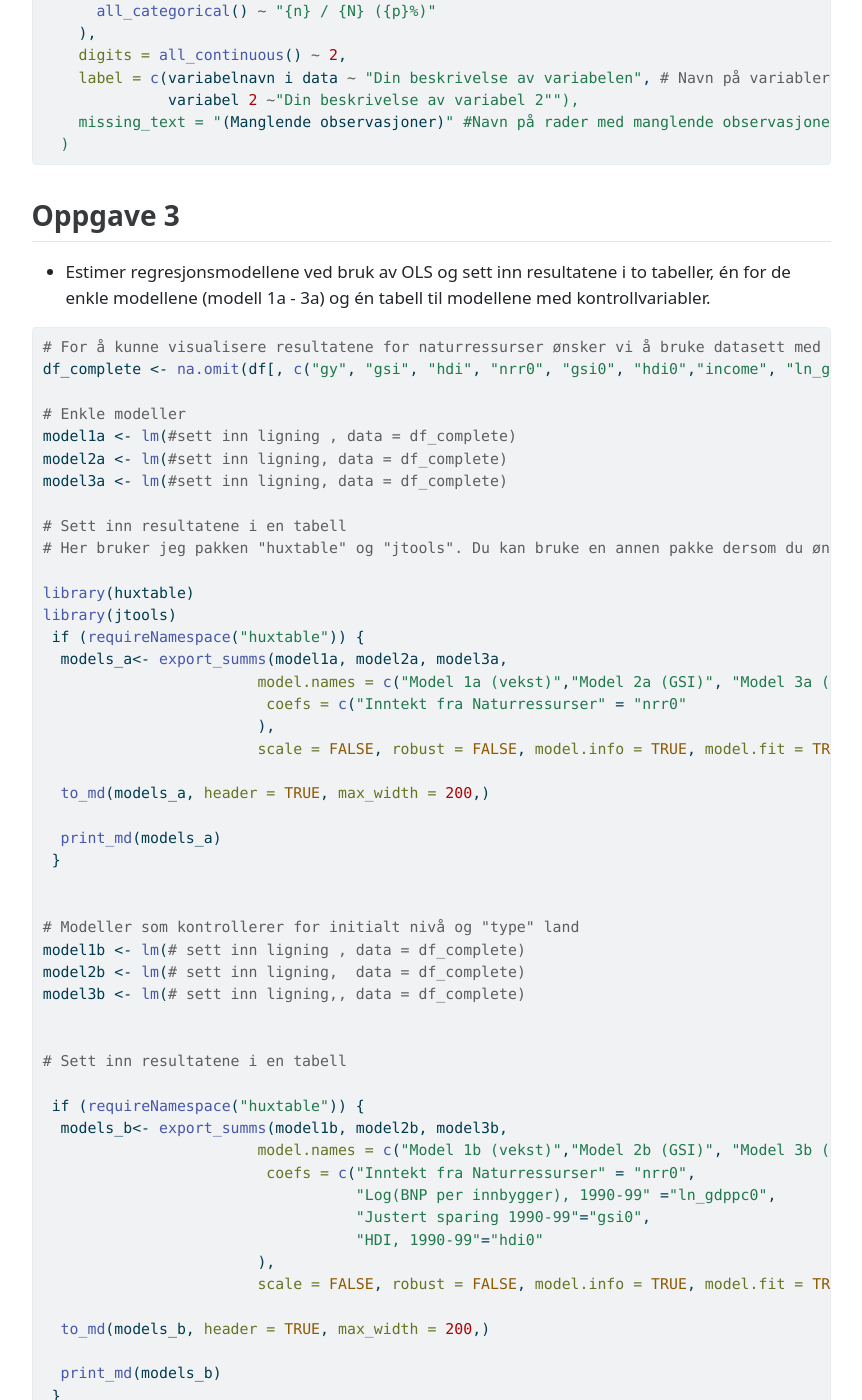
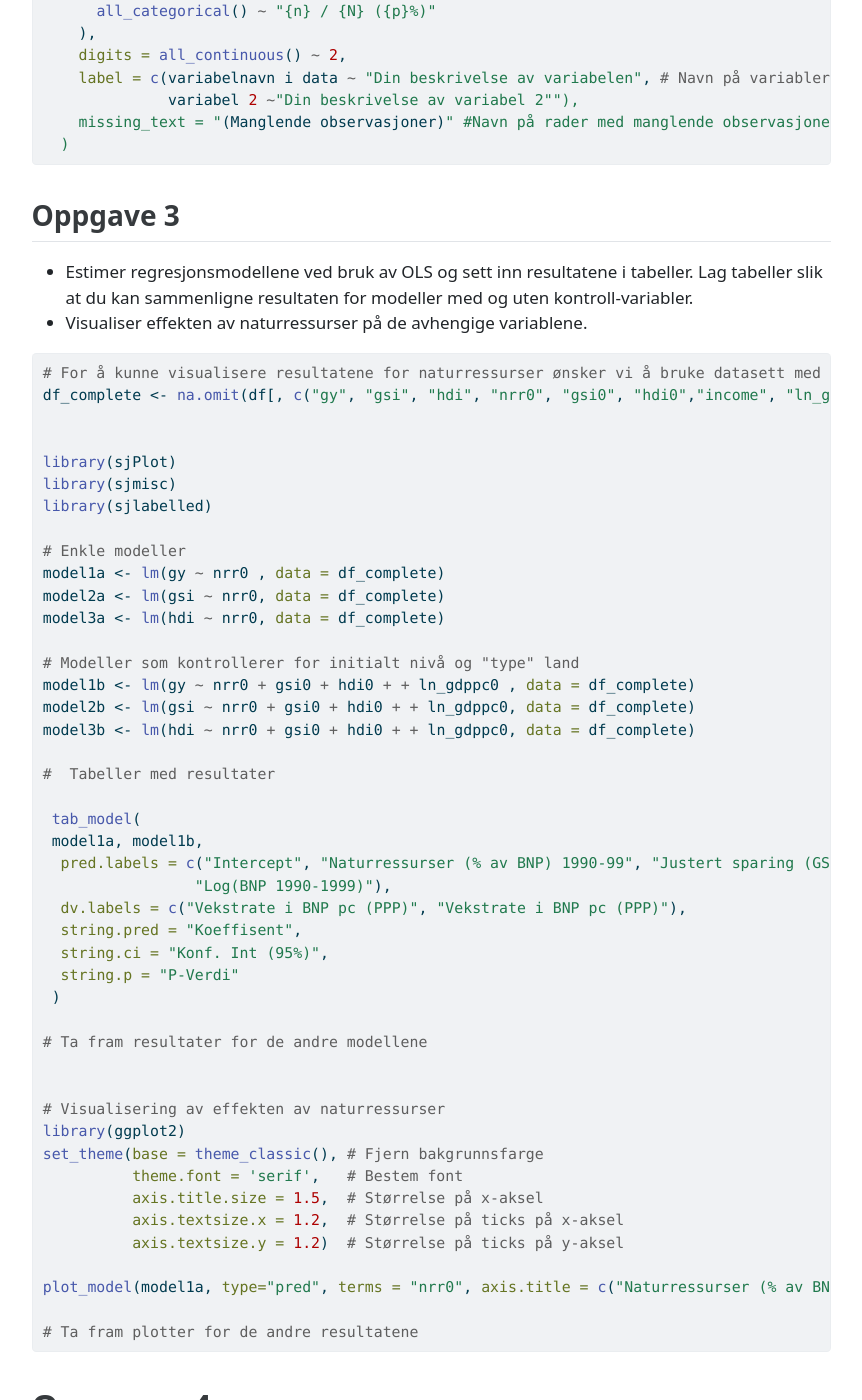
Before and after one commit to uit-sok-2011-v2024/uit-sok-2011-v2024.github.io, a Jekyll site: the page assets/sok-2011_seminar_6_v24_fs.html, which Jekyll copies as it is, in a window 1280 px wide and 1400 px high, scrolled down 4792 px. Shown: the whole window, without its empty margins (209-1071 px from the left). Built offline with Jekyll 4.4.1, drawn with Linux system fonts in a browser that asks for light colours; some of the changed text lies outside the part shown.

Commit message:
Add files via upload

```diff
--- a/assets/sok-2011_seminar_6_v24_fs.html
+++ b/assets/sok-2011_seminar_6_v24_fs.html
@@ -3361,65 +3361,63 @@ hdi_{i} = \tilde{\omicron} +\delta_1 \cdot nrr_i  + \delta_2 \cdot \ln(gdp_0) +\
 <section id="oppgave-3" class="level2">
 <h2 class="anchored" data-anchor-id="oppgave-3">Oppgave 3</h2>
 <ul>
-<li>Estimer regresjonsmodellene ved bruk av OLS og sett inn resultatene i to tabeller, én for de enkle modellene (modell 1a - 3a) og én tabell til modellene med kontrollvariabler.</li>
+<li>Estimer regresjonsmodellene ved bruk av OLS og sett inn resultatene i tabeller. Lag tabeller slik at du kan sammenligne resultaten for modeller med og uten kontroll-variabler.</li>
+<li>Visualiser effekten av naturressurser på de avhengige variablene.</li>
 </ul>
 <div class="cell">
 <div class="sourceCode cell-code" id="cb3"><pre class="sourceCode r code-with-copy"><code class="sourceCode r"><span id="cb3-1"><a href="#cb3-1" aria-hidden="true" tabindex="-1"></a><span class="co"># For å kunne visualisere resultatene for naturressurser ønsker vi å bruke datasett med komplette observasjoner</span></span>
 <span id="cb3-2"><a href="#cb3-2" aria-hidden="true" tabindex="-1"></a>df_complete <span class="ot">&lt;-</span> <span class="fu">na.omit</span>(df[, <span class="fu">c</span>(<span class="st">&quot;gy&quot;</span>, <span class="st">&quot;gsi&quot;</span>, <span class="st">&quot;hdi&quot;</span>, <span class="st">&quot;nrr0&quot;</span>, <span class="st">&quot;gsi0&quot;</span>, <span class="st">&quot;hdi0&quot;</span>,<span class="st">&quot;income&quot;</span>, <span class="st">&quot;ln_gdppc0&quot;</span>)])</span>
 <span id="cb3-3"><a href="#cb3-3" aria-hidden="true" tabindex="-1"></a></span>
-<span id="cb3-4"><a href="#cb3-4" aria-hidden="true" tabindex="-1"></a><span class="co"># Enkle modeller </span></span>
-<span id="cb3-5"><a href="#cb3-5" aria-hidden="true" tabindex="-1"></a>model1a <span class="ot">&lt;-</span> <span class="fu">lm</span>(<span class="co">#sett inn ligning , data = df_complete)</span></span>
-<span id="cb3-6"><a href="#cb3-6" aria-hidden="true" tabindex="-1"></a>model2a <span class="ot">&lt;-</span> <span class="fu">lm</span>(<span class="co">#sett inn ligning, data = df_complete)</span></span>
-<span id="cb3-7"><a href="#cb3-7" aria-hidden="true" tabindex="-1"></a>model3a <span class="ot">&lt;-</span> <span class="fu">lm</span>(<span class="co">#sett inn ligning, data = df_complete)</span></span>
+<span id="cb3-4"><a href="#cb3-4" aria-hidden="true" tabindex="-1"></a></span>
+<span id="cb3-5"><a href="#cb3-5" aria-hidden="true" tabindex="-1"></a><span class="fu">library</span>(sjPlot)</span>
+<span id="cb3-6"><a href="#cb3-6" aria-hidden="true" tabindex="-1"></a><span class="fu">library</span>(sjmisc)</span>
+<span id="cb3-7"><a href="#cb3-7" aria-hidden="true" tabindex="-1"></a><span class="fu">library</span>(sjlabelled)</span>
 <span id="cb3-8"><a href="#cb3-8" aria-hidden="true" tabindex="-1"></a></span>
-<span id="cb3-9"><a href="#cb3-9" aria-hidden="true" tabindex="-1"></a><span class="co"># Sett inn resultatene i en tabell</span></span>
-<span id="cb3-10"><a href="#cb3-10" aria-hidden="true" tabindex="-1"></a><span class="co"># Her bruker jeg pakken &quot;huxtable&quot; og &quot;jtools&quot;. Du kan bruke en annen pakke dersom du ønsker. </span></span>
-<span id="cb3-11"><a href="#cb3-11" aria-hidden="true" tabindex="-1"></a></span>
-<span id="cb3-12"><a href="#cb3-12" aria-hidden="true" tabindex="-1"></a><span class="fu">library</span>(huxtable)</span>
-<span id="cb3-13"><a href="#cb3-13" aria-hidden="true" tabindex="-1"></a><span class="fu">library</span>(jtools)</span>
-<span id="cb3-14"><a href="#cb3-14" aria-hidden="true" tabindex="-1"></a> <span class="cf">if</span> (<span class="fu">requireNamespace</span>(<span class="st">&quot;huxtable&quot;</span>)) {</span>
-<span id="cb3-15"><a href="#cb3-15" aria-hidden="true" tabindex="-1"></a>  models_a<span class="ot">&lt;-</span> <span class="fu">export_summs</span>(model1a, model2a, model3a, </span>
-<span id="cb3-16"><a href="#cb3-16" aria-hidden="true" tabindex="-1"></a>                        <span class="at">model.names =</span> <span class="fu">c</span>(<span class="st">&quot;Model 1a (vekst)&quot;</span>,<span class="st">&quot;Model 2a (GSI)&quot;</span>, <span class="st">&quot;Model 3a (HDI)&quot;</span>), <span class="co"># Navn på de ulike modellene</span></span>
-<span id="cb3-17"><a href="#cb3-17" aria-hidden="true" tabindex="-1"></a>                         <span class="at">coefs =</span> <span class="fu">c</span>(<span class="st">&quot;Inntekt fra Naturressurser&quot;</span> <span class="ot">=</span> <span class="st">&quot;nrr0&quot;</span></span>
-<span id="cb3-18"><a href="#cb3-18" aria-hidden="true" tabindex="-1"></a>                        ), </span>
-<span id="cb3-19"><a href="#cb3-19" aria-hidden="true" tabindex="-1"></a>                        <span class="at">scale =</span> <span class="cn">FALSE</span>, <span class="at">robust =</span> <span class="cn">FALSE</span>, <span class="at">model.info =</span> <span class="cn">TRUE</span>, <span class="at">model.fit =</span> <span class="cn">TRUE</span>, <span class="at">center =</span> <span class="cn">TRUE</span>)</span>
-<span id="cb3-20"><a href="#cb3-20" aria-hidden="true" tabindex="-1"></a>  </span>
-<span id="cb3-21"><a href="#cb3-21" aria-hidden="true" tabindex="-1"></a>  <span class="fu">to_md</span>(models_a, <span class="at">header =</span> <span class="cn">TRUE</span>, <span class="at">max_width =</span> <span class="dv">200</span>,)</span>
-<span id="cb3-22"><a href="#cb3-22" aria-hidden="true" tabindex="-1"></a></span>
-<span id="cb3-23"><a href="#cb3-23" aria-hidden="true" tabindex="-1"></a>  <span class="fu">print_md</span>(models_a)</span>
-<span id="cb3-24"><a href="#cb3-24" aria-hidden="true" tabindex="-1"></a> }</span>
-<span id="cb3-25"><a href="#cb3-25" aria-hidden="true" tabindex="-1"></a></span>
-<span id="cb3-26"><a href="#cb3-26" aria-hidden="true" tabindex="-1"></a></span>
-<span id="cb3-27"><a href="#cb3-27" aria-hidden="true" tabindex="-1"></a><span class="co"># Modeller som kontrollerer for initialt nivå og &quot;type&quot; land</span></span>
-<span id="cb3-28"><a href="#cb3-28" aria-hidden="true" tabindex="-1"></a>model1b <span class="ot">&lt;-</span> <span class="fu">lm</span>(<span class="co"># sett inn ligning , data = df_complete)</span></span>
-<span id="cb3-29"><a href="#cb3-29" aria-hidden="true" tabindex="-1"></a>model2b <span class="ot">&lt;-</span> <span class="fu">lm</span>(<span class="co"># sett inn ligning,  data = df_complete)</span></span>
-<span id="cb3-30"><a href="#cb3-30" aria-hidden="true" tabindex="-1"></a>model3b <span class="ot">&lt;-</span> <span class="fu">lm</span>(<span class="co"># sett inn ligning,, data = df_complete)</span></span>
-<span id="cb3-31"><a href="#cb3-31" aria-hidden="true" tabindex="-1"></a></span>
+<span id="cb3-9"><a href="#cb3-9" aria-hidden="true" tabindex="-1"></a><span class="co"># Enkle modeller </span></span>
+<span id="cb3-10"><a href="#cb3-10" aria-hidden="true" tabindex="-1"></a>model1a <span class="ot">&lt;-</span> <span class="fu">lm</span>(gy <span class="sc">~</span> nrr0 , <span class="at">data =</span> df_complete)</span>
+<span id="cb3-11"><a href="#cb3-11" aria-hidden="true" tabindex="-1"></a>model2a <span class="ot">&lt;-</span> <span class="fu">lm</span>(gsi <span class="sc">~</span> nrr0, <span class="at">data =</span> df_complete)</span>
+<span id="cb3-12"><a href="#cb3-12" aria-hidden="true" tabindex="-1"></a>model3a <span class="ot">&lt;-</span> <span class="fu">lm</span>(hdi <span class="sc">~</span> nrr0, <span class="at">data =</span> df_complete)</span>
+<span id="cb3-13"><a href="#cb3-13" aria-hidden="true" tabindex="-1"></a></span>
+<span id="cb3-14"><a href="#cb3-14" aria-hidden="true" tabindex="-1"></a><span class="co"># Modeller som kontrollerer for initialt nivå og &quot;type&quot; land</span></span>
+<span id="cb3-15"><a href="#cb3-15" aria-hidden="true" tabindex="-1"></a>model1b <span class="ot">&lt;-</span> <span class="fu">lm</span>(gy <span class="sc">~</span> nrr0 <span class="sc">+</span> gsi0 <span class="sc">+</span> hdi0 <span class="sc">+</span> <span class="sc">+</span> ln_gdppc0 , <span class="at">data =</span> df_complete)</span>
+<span id="cb3-16"><a href="#cb3-16" aria-hidden="true" tabindex="-1"></a>model2b <span class="ot">&lt;-</span> <span class="fu">lm</span>(gsi <span class="sc">~</span> nrr0 <span class="sc">+</span> gsi0 <span class="sc">+</span> hdi0 <span class="sc">+</span> <span class="sc">+</span> ln_gdppc0, <span class="at">data =</span> df_complete)</span>
+<span id="cb3-17"><a href="#cb3-17" aria-hidden="true" tabindex="-1"></a>model3b <span class="ot">&lt;-</span> <span class="fu">lm</span>(hdi <span class="sc">~</span> nrr0 <span class="sc">+</span> gsi0 <span class="sc">+</span> hdi0 <span class="sc">+</span> <span class="sc">+</span> ln_gdppc0, <span class="at">data =</span> df_complete)</span>
+<span id="cb3-18"><a href="#cb3-18" aria-hidden="true" tabindex="-1"></a></span>
+<span id="cb3-19"><a href="#cb3-19" aria-hidden="true" tabindex="-1"></a><span class="co">#  Tabeller med resultater</span></span>
+<span id="cb3-20"><a href="#cb3-20" aria-hidden="true" tabindex="-1"></a></span>
+<span id="cb3-21"><a href="#cb3-21" aria-hidden="true" tabindex="-1"></a> <span class="fu">tab_model</span>(</span>
+<span id="cb3-22"><a href="#cb3-22" aria-hidden="true" tabindex="-1"></a> model1a, model1b, </span>
+<span id="cb3-23"><a href="#cb3-23" aria-hidden="true" tabindex="-1"></a>  <span class="at">pred.labels =</span> <span class="fu">c</span>(<span class="st">&quot;Intercept&quot;</span>, <span class="st">&quot;Naturressurser (% av BNP) 1990-99&quot;</span>, <span class="st">&quot;Justert sparing (GSI) 1990-99&quot;</span>, <span class="st">&quot;HDI 1990-99&quot;</span>,</span>
+<span id="cb3-24"><a href="#cb3-24" aria-hidden="true" tabindex="-1"></a>                 <span class="st">&quot;Log(BNP 1990-1999)&quot;</span>),</span>
+<span id="cb3-25"><a href="#cb3-25" aria-hidden="true" tabindex="-1"></a>  <span class="at">dv.labels =</span> <span class="fu">c</span>(<span class="st">&quot;Vekstrate i BNP pc (PPP)&quot;</span>, <span class="st">&quot;Vekstrate i BNP pc (PPP)&quot;</span>),</span>
+<span id="cb3-26"><a href="#cb3-26" aria-hidden="true" tabindex="-1"></a>  <span class="at">string.pred =</span> <span class="st">&quot;Koeffisent&quot;</span>,</span>
+<span id="cb3-27"><a href="#cb3-27" aria-hidden="true" tabindex="-1"></a>  <span class="at">string.ci =</span> <span class="st">&quot;Konf. Int (95%)&quot;</span>,</span>
+<span id="cb3-28"><a href="#cb3-28" aria-hidden="true" tabindex="-1"></a>  <span class="at">string.p =</span> <span class="st">&quot;P-Verdi&quot;</span></span>
+<span id="cb3-29"><a href="#cb3-29" aria-hidden="true" tabindex="-1"></a> )</span>
+<span id="cb3-30"><a href="#cb3-30" aria-hidden="true" tabindex="-1"></a></span>
+<span id="cb3-31"><a href="#cb3-31" aria-hidden="true" tabindex="-1"></a><span class="co"># Ta fram resultater for de andre modellene </span></span>
 <span id="cb3-32"><a href="#cb3-32" aria-hidden="true" tabindex="-1"></a></span>
-<span id="cb3-33"><a href="#cb3-33" aria-hidden="true" tabindex="-1"></a><span class="co"># Sett inn resultatene i en tabell</span></span>
-<span id="cb3-34"><a href="#cb3-34" aria-hidden="true" tabindex="-1"></a></span>
-<span id="cb3-35"><a href="#cb3-35" aria-hidden="true" tabindex="-1"></a> <span class="cf">if</span> (<span class="fu">requireNamespace</span>(<span class="st">&quot;huxtable&quot;</span>)) {</span>
-<span id="cb3-36"><a href="#cb3-36" aria-hidden="true" tabindex="-1"></a>  models_b<span class="ot">&lt;-</span> <span class="fu">export_summs</span>(model1b, model2b, model3b, </span>
-<span id="cb3-37"><a href="#cb3-37" aria-hidden="true" tabindex="-1"></a>                        <span class="at">model.names =</span> <span class="fu">c</span>(<span class="st">&quot;Model 1b (vekst)&quot;</span>,<span class="st">&quot;Model 2b (GSI)&quot;</span>, <span class="st">&quot;Model 3b (HDI)&quot;</span>),</span>
-<span id="cb3-38"><a href="#cb3-38" aria-hidden="true" tabindex="-1"></a>                         <span class="at">coefs =</span> <span class="fu">c</span>(<span class="st">&quot;Inntekt fra Naturressurser&quot;</span> <span class="ot">=</span> <span class="st">&quot;nrr0&quot;</span>,</span>
-<span id="cb3-39"><a href="#cb3-39" aria-hidden="true" tabindex="-1"></a>                                   <span class="st">&quot;Log(BNP per innbygger), 1990-99&quot;</span> <span class="ot">=</span><span class="st">&quot;ln_gdppc0&quot;</span>,</span>
-<span id="cb3-40"><a href="#cb3-40" aria-hidden="true" tabindex="-1"></a>                                   <span class="st">&quot;Justert sparing 1990-99&quot;</span><span class="ot">=</span><span class="st">&quot;gsi0&quot;</span>,</span>
-<span id="cb3-41"><a href="#cb3-41" aria-hidden="true" tabindex="-1"></a>                                   <span class="st">&quot;HDI, 1990-99&quot;</span><span class="ot">=</span><span class="st">&quot;hdi0&quot;</span></span>
-<span id="cb3-42"><a href="#cb3-42" aria-hidden="true" tabindex="-1"></a>                        ), </span>
-<span id="cb3-43"><a href="#cb3-43" aria-hidden="true" tabindex="-1"></a>                        <span class="at">scale =</span> <span class="cn">FALSE</span>, <span class="at">robust =</span> <span class="cn">FALSE</span>, <span class="at">model.info =</span> <span class="cn">TRUE</span>, <span class="at">model.fit =</span> <span class="cn">TRUE</span>, <span class="at">center =</span> <span class="cn">TRUE</span>)</span>
-<span id="cb3-44"><a href="#cb3-44" aria-hidden="true" tabindex="-1"></a>  </span>
-<span id="cb3-45"><a href="#cb3-45" aria-hidden="true" tabindex="-1"></a>  <span class="fu">to_md</span>(models_b, <span class="at">header =</span> <span class="cn">TRUE</span>, <span class="at">max_width =</span> <span class="dv">200</span>,)</span>
-<span id="cb3-46"><a href="#cb3-46" aria-hidden="true" tabindex="-1"></a></span>
-<span id="cb3-47"><a href="#cb3-47" aria-hidden="true" tabindex="-1"></a>  <span class="fu">print_md</span>(models_b)</span>
-<span id="cb3-48"><a href="#cb3-48" aria-hidden="true" tabindex="-1"></a> }</span></code><button title="Copy to Clipboard" class="code-copy-button"><i class="bi"></i></button></pre></div>
+<span id="cb3-33"><a href="#cb3-33" aria-hidden="true" tabindex="-1"></a></span>
+<span id="cb3-34"><a href="#cb3-34" aria-hidden="true" tabindex="-1"></a><span class="co"># Visualisering av effekten av naturressurser</span></span>
+<span id="cb3-35"><a href="#cb3-35" aria-hidden="true" tabindex="-1"></a><span class="fu">library</span>(ggplot2)</span>
+<span id="cb3-36"><a href="#cb3-36" aria-hidden="true" tabindex="-1"></a><span class="fu">set_theme</span>(<span class="at">base =</span> <span class="fu">theme_classic</span>(), <span class="co"># Fjern bakgrunnsfarge</span></span>
+<span id="cb3-37"><a href="#cb3-37" aria-hidden="true" tabindex="-1"></a>          <span class="at">theme.font =</span> <span class="st">&#39;serif&#39;</span>,   <span class="co"># Bestem font</span></span>
+<span id="cb3-38"><a href="#cb3-38" aria-hidden="true" tabindex="-1"></a>          <span class="at">axis.title.size =</span> <span class="fl">1.5</span>,  <span class="co"># Størrelse på x-aksel</span></span>
+<span id="cb3-39"><a href="#cb3-39" aria-hidden="true" tabindex="-1"></a>          <span class="at">axis.textsize.x =</span> <span class="fl">1.2</span>,  <span class="co"># Størrelse på ticks på x-aksel</span></span>
+<span id="cb3-40"><a href="#cb3-40" aria-hidden="true" tabindex="-1"></a>          <span class="at">axis.textsize.y =</span> <span class="fl">1.2</span>)  <span class="co"># Størrelse på ticks på y-aksel</span></span>
+<span id="cb3-41"><a href="#cb3-41" aria-hidden="true" tabindex="-1"></a></span>
+<span id="cb3-42"><a href="#cb3-42" aria-hidden="true" tabindex="-1"></a><span class="fu">plot_model</span>(model1a, <span class="at">type=</span><span class="st">&quot;pred&quot;</span>, <span class="at">terms =</span> <span class="st">&quot;nrr0&quot;</span>, <span class="at">axis.title =</span> <span class="fu">c</span>(<span class="st">&quot;Naturressurser (% av BNP pc)&quot;</span>,<span class="st">&quot;Vekstrate i BNP pc&quot;</span>), <span class="at">title =</span> <span class="st">&quot;Predikerte verdier av naturressurser på vekstraten i BNP per capita&quot;</span>)</span>
+<span id="cb3-43"><a href="#cb3-43" aria-hidden="true" tabindex="-1"></a></span>
+<span id="cb3-44"><a href="#cb3-44" aria-hidden="true" tabindex="-1"></a><span class="co"># Ta fram plotter for de andre resultatene</span></span></code><button title="Copy to Clipboard" class="code-copy-button"><i class="bi"></i></button></pre></div>
 </div>
 </section>
 </section>
 <section id="oppgave-4" class="level1">
 <h1>Oppgave 4</h1>
 <ul>
-<li>Tolke dine funn i tabellene.
+<li>Tolke dine funn
 <ul>
+<li>Hvorfor endres størrelsen og signifikansen til nnr0 mellom modell-type a og b?</li>
 <li>Hvilke konklusjoner i forhold til “naturressursenes forbannelse” kan vi trekke fra disse modellene?</li>
 <li>Er det variabler som vi burde hatt med?</li>
 <li>Kan det være andre problemer med modellene som fører til at vi ikke kan stole på resultatene?</li>
```
